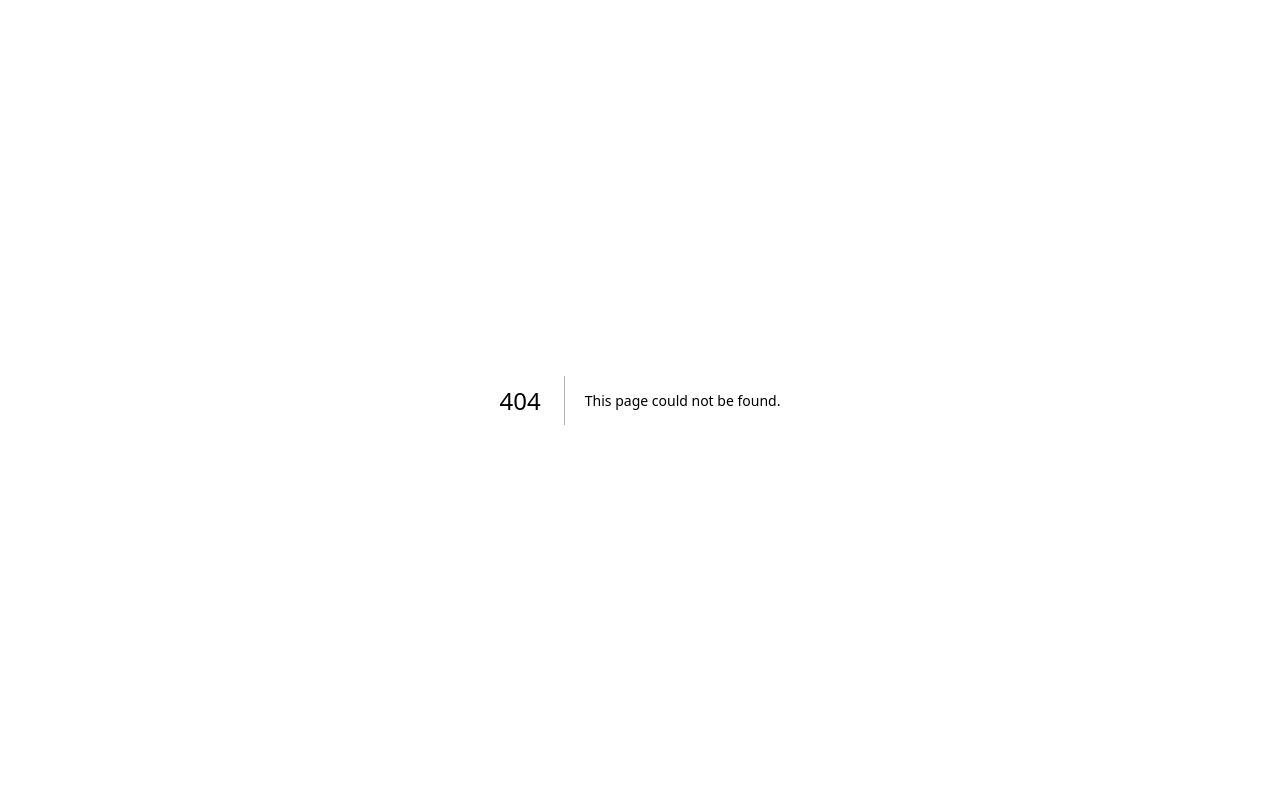
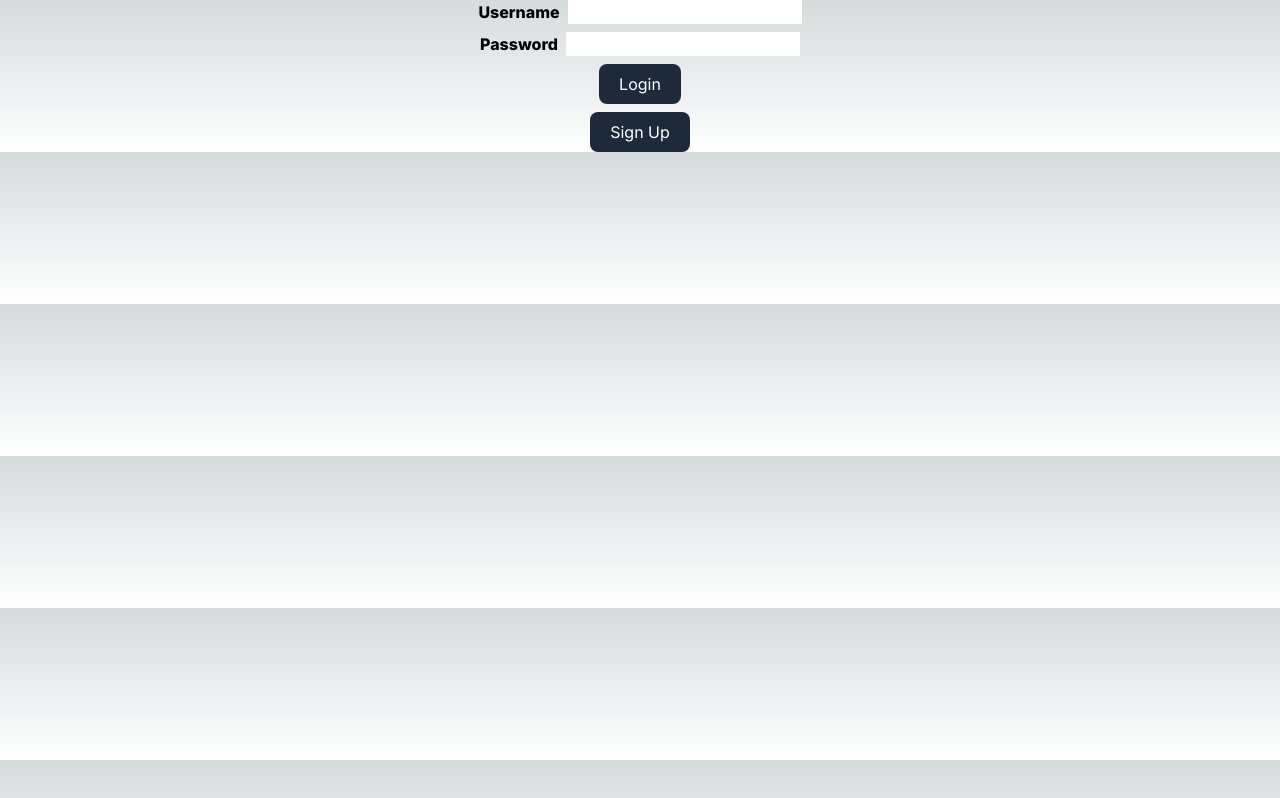
Before and after one commit to BishoyBoules/service-status-dashboard, a Next.js app: page /pages/Login in a window 1280 px wide. Before the commit this address had no page. Built offline with nearby package versions, Linux system fonts and the light colour scheme.

Commit message:
added login page

```diff
--- /dev/null
+++ b/app/components/Button.jsx
@@ -0,0 +1,17 @@
+'use client'
+
+import Link from 'next/link'
+
+const Button = ({ clickHandler, name }) => {
+  return (
+    <Link
+      href='#'
+      className='bg-slate-800 rounded-lg px-5 py-2 hover:bg-slate-500 text-white'
+      onClick={clickHandler}
+    >
+      {name}
+    </Link>
+  )
+}
+
+export default Button
--- /dev/null
+++ b/app/data/users.json
@@ -0,0 +1,6 @@
+{
+    "users": [
+        {"username": "admin", "password": "admin"},
+        {"username": "user", "password": "user"}
+    ]
+}
--- /dev/null
+++ b/app/hooks/ClientContext.jsx
@@ -0,0 +1,33 @@
+'use client'
+
+import { useState } from 'react'
+import Button from '@/app/components/Button'
+
+const ClientContext = ({ loginHandler, signUpHandler }) => {
+  const [username, setUsername] = useState('')
+  const [password, setPassword] = useState('')
+  return (
+    <section>
+      <form className='flex flex-col gap-2 justify-center items-center'>
+        <group className='flex flex-row gap-2 font-extrabold'>
+          <label>Username</label>
+          <input type='text' onChange={e => setUsername(e.target.value)} />
+        </group>
+        <group className='flex flex-row gap-2 font-extrabold'>
+          <label>Password</label>
+          <input type='password' onChange={e => setPassword(e.target.value)} />
+        </group>
+        <Button
+          name='Login'
+          clickHandler={() => loginHandler({ username, password })}
+        />
+        <Button
+          name='Sign Up'
+          clickHandler={() => signUpHandler({ username, password })}
+        />
+      </form>
+    </section>
+  )
+}
+
+export default ClientContext
--- a/app/layout.js
+++ b/app/layout.js
@@ -1,17 +1,20 @@
-import { Inter } from "next/font/google";
-import "./globals.css";
+import { Inter } from 'next/font/google'
+import './globals.css'
+import { ContextProvider } from './store/context'
 
-const inter = Inter({ subsets: ["latin"] });
+const inter = Inter({ subsets: ['latin'] })
 
 export const metadata = {
-  title: "Create Next App",
-  description: "Generated by create next app",
-};
+  title: 'Create Next App',
+  description: 'Generated by create next app'
+}
 
-export default function RootLayout({ children }) {
+export default function RootLayout ({ children }) {
   return (
-    <html lang="en">
-      <body className={inter.className}>{children}</body>
+    <html lang='en'>
+      <body className={inter.className}>
+        <ContextProvider>{children}</ContextProvider>
+      </body>
     </html>
-  );
+  )
 }
--- a/app/page.js
+++ b/app/page.js
@@ -1,7 +1,16 @@
-import Image from 'next/image'
+'use client'
+import { useContext } from 'react'
+import Login from './pages/Login/page.jsx'
+import Dashboard from './pages/dashboard/page.jsx'
+import { contextStore } from './store/context.js'
 
 export default function Home () {
+  const context = useContext(contextStore)
+
   return (
-    <main className='flex min-h-screen flex-col items-center justify-between p-24'></main>
+    <main className='flex justify-center items-center h-screen'>
+      {!context.logged && <Login />}
+      {context.logged && <Dashboard />}
+    </main>
   )
 }
--- /dev/null
+++ b/app/pages/Login/page.jsx
@@ -0,0 +1,44 @@
+'use client'
+
+import { useContext } from 'react'
+import * as data from '../../data/users.json'
+import ClientContext from '@/app/hooks/ClientContext'
+import { contextStore } from '@/app/store/context'
+
+const Login = () => {
+  const context = useContext(contextStore)
+  function loginHandler ({ username, password }) {
+    const users = data.users
+    const user = users.find(
+      user => user.username === username && user.password === password
+    )
+    if (user) {
+      context.setLogged(true)
+    } else {
+      alert("User doesn't exist, please sign up")
+    }
+  }
+  function signUpHandler ({ username, password }) {
+    const users = data.users
+    const existedUser = users.find(
+      user => user.username === username && user.password === password
+    )
+
+    if (existedUser) {
+      alert('User already exists')
+    } else {
+      const user = {
+        username,
+        password
+      }
+      users.push(user)
+      localStorage.setItem('user', JSON.stringify(user))
+      alert('User created')
+    }
+  }
+  return (
+    <ClientContext loginHandler={loginHandler} signUpHandler={signUpHandler} />
+  )
+}
+
+export default Login
--- /dev/null
+++ b/app/pages/dashboard/page.jsx
@@ -0,0 +1,31 @@
+export default function Dashboard () {
+  return (
+    <div className='min-h-screen bg-gray-100 p-6'>
+      <h1 className='text-3xl font-bold'>Server Dashboard</h1>
+      <div className='grid grid-cols-1 gap-4 md:grid-cols-2 lg:grid-cols-3'>
+        {/* {servers.map(server => (
+          <div key={server.ip} className='bg-white p-4 shadow rounded'>
+            <h2 className='text-xl font-bold'>{server.name}</h2>
+            <p>IP: {server.ip}</p>
+            <p>Status: {server.status}</p>
+            <p>Response Time: {server.responseTime}ms</p>
+            <p>Uptime: {server.uptime}%</p>
+          </div>
+        ))} */}
+        hello
+      </div>
+    </div>
+  )
+}
+
+// export async function getServerSideProps (context) {
+//   const res = await fetch(`${process.env.NEXT_PUBLIC_URL}/data/servers.json`)
+//   const servers = await res.json()
+
+//   return {
+//     props: {
+//       session, // Pass the session here
+//       servers
+//     }
+//   }
+// }
--- /dev/null
+++ b/app/store/context.js
@@ -0,0 +1,22 @@
+'use client'
+import { createContext, useState } from 'react'
+
+export const contextStore = createContext({
+  logged: null,
+  setLogged: () => {}
+})
+
+export function ContextProvider ({ children }) {
+  const [logged, setLogged] = useState(false)
+
+  const initialValue = {
+    logged: logged,
+    setLogged: setLogged
+  }
+
+  return (
+    <contextStore.Provider value={{ logged, setLogged }}>
+      {children}
+    </contextStore.Provider>
+  )
+}
```
Also changed, not shown: package.json (+8 -5 lines), public/data/servers.json (added, +23 -0 lines), 2 other files (tests, documents, lock files or other folders).
